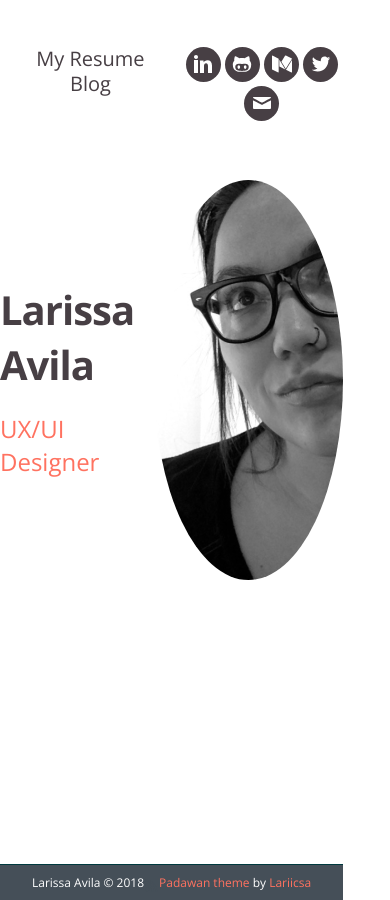
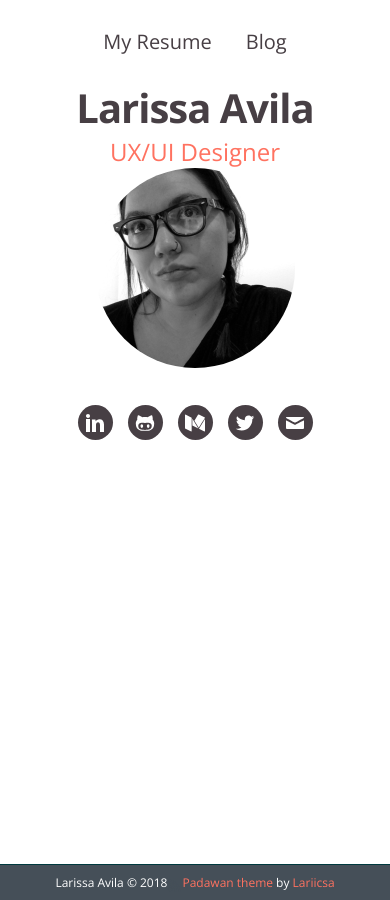
Before and after one commit to Lariicsa/lariicsa-v0, a Jekyll site: the page built from index.html, in a window 390 px wide. Built offline with Jekyll 4.4.1, drawn with Linux system fonts in a browser that asks for light colours.

Commit message:
Adjust on mobile mode

```diff
--- /dev/null
+++ b/_includes/mobile-social-links.html
@@ -0,0 +1,91 @@
+<div class="social-links mobile">
+    {% if site.facebook %}
+        <a class="link" data-title="{{ site.facebook }}" href="http://facebook.com/{{ site.facebook }}" target="_blank">
+            <svg class="icon icon-facebook"><use xlink:href="#icon-facebook"></use></svg>
+        </a>
+    {% endif %}
+
+    {% if site.google %}
+        <a class="link" data-title="{{ site.google }}" href="http://plus.google.com/+{{ site.google }}" target="_blank">
+            <svg class="icon icon-google"><use xlink:href="#icon-google"></use></svg>
+        </a>
+    {% endif %}
+
+    {% if site.instagram %}
+        <a class="link" data-title="instagram.com/{{ site.instagram }}" href="http://instagram.com/{{ site.instagram }}" target="_blank">
+            <svg class="icon icon-instagram"><use xlink:href="#icon-instagram"></use></svg>
+        </a>
+    {% endif %}
+
+    {% if site.pinterest %}
+        <a class="link" data-title="pinterest.com/{{ site.pinterest }}" href="http://pinterest.com/{{ site.pinterest }}" target="_blank">
+            <svg class="icon icon-pinterest"><use xlink:href="#icon-pinterest"></use></svg>
+        </a>
+    {% endif %}
+
+    {% if site.linkedin %}
+        <a class="link" data-title="Larissa Avila" href="http://linkedin.com/in/{{ site.linkedin }}" target="_blank">
+            <svg class="icon icon-linkedin"><use xlink:href="#icon-linkedin"></use></svg>
+        </a>
+    {% endif %}
+
+    {% if site.youtube %}
+        <a class="link" data-title="youtube.com/{{ site.youtube }}" href="http://youtube.com/{{ site.youtube }}" target="_blank">
+            <svg class="icon icon-youtube"><use xlink:href="#icon-youtube"></use></svg>
+        </a>
+    {% endif %}
+
+    {% if site.spotify %}
+        <a class="link" data-title="open.spotify.com/user/{{ site.spotify }}" href="https://open.spotify.com/user/{{ site.spotify }}" target="_blank">
+            <svg class="icon icon-spotify"><use xlink:href="#icon-spotify"></use></svg>
+        </a>
+    {% endif %}
+
+    {% if site.github %}
+        <a class="link" data-title="{{ site.github }}" href="https://github.com/{{ site.github }}" target="_blank">
+            <svg class="icon icon-github"><use xlink:href="#icon-github"></use></svg>
+        </a>
+    {% endif %}
+
+    {% if site.stackoverflow %}
+        <a class="link" data-title="stackoverflow.com/users/{{ site.stackoverflow }}" href="http://stackoverflow.com/users/{{ site.stackoverflow }}" target="_blank">
+            <svg class="icon icon-stackoverflow"><use xlink:href="#icon-stackoverflow"></use></svg>
+        </a>
+    {% endif %}
+
+    {% if site.quora %}
+        <a class="link" data-title="quora.com/profile/{{ site.quora }}" href="https://www.quora.com/profile/{{ site.quora }}" target="_blank">
+            <svg class="icon icon-quora"><use xlink:href="#icon-quora"></use></svg>
+        </a>
+    {% endif %}
+
+    {% if site.reddit %}
+        <a class="link" data-title="reddit.com/user/{{ site.reddit }}" href="https://www.reddit.com/user/{{ site.reddit }}" target="_blank">
+            <svg class="icon icon-reddit"><use xlink:href="#icon-reddit"></use></svg>
+        </a>
+    {% endif %}
+
+    {% if site.medium %}
+        <a class="link" data-title="{{ site.medium }}" href="https://medium.com/@{{ site.medium }}" target="_blank">
+            <svg class="icon icon-medium"><use xlink:href="#icon-medium"></use></svg>
+        </a>
+    {% endif %}
+
+    {% if site.twitter %}
+    <a class="link" data-title="{{ site.twitter }}" href="http://twitter.com/{{ site.twitter }}" target="_blank">
+        <svg class="icon icon-twitter"><use xlink:href="#icon-twitter"></use></svg>
+    </a>
+    {% endif %}
+
+    {% if site.vimeo %}
+        <a class="link" data-title="vimeo.com/{{ site.vimeo }}" href="https://vimeo.com/{{ site.vimeo }}" target="_blank">
+            <svg class="icon icon-vimeo"><use xlink:href="#icon-vimeo"></use></svg>
+        </a>
+    {% endif %}
+
+    {% if site.email %}
+        <a class="link" data-title="{{ site.email }}" href="mailto:{{ site.email }}">
+            <svg class="icon icon-mail"><use xlink:href="#icon-mail"></use></svg>
+        </a>
+    {% endif %}
+</div>
--- a/_layouts/page.html
+++ b/_layouts/page.html
@@ -10,9 +10,9 @@ layout: default
 				<h1 class="title">{{ site.name }}</h1>
 				<h2 class="description">{{ site.bio }}</h2>
 		</div>
+		<a class="link selfie-home" href="{{ site.url }}/about" style="background-image: url('{% if site.external-image %}{{ site.picture }}{% else %}{{ site.url }}/{{ site.picture }}{% endif %}')"></a>
 
-            <a class="link selfie-home" href="{{ site.url }}/about" style="background-image: url('{% if site.external-image %}{{ site.picture }}{% else %}{{ site.url }}/{{ site.picture }}{% endif %}')">
-            </a>
+				{% include mobile-social-links.html %}
 </div>
 
 {% else %}
--- a/_sass/base/general.sass
+++ b/_sass/base/general.sass
@@ -167,10 +167,40 @@ a.link.selfie-home
 
 
 	@media #{$mobile}
-		width: 88%
+		width: 100%
+		.page.home
+			padding: 1rem
+		a.link.selfie-home
+			width: 20rem
+			height: 20rem
+		.header-home
+			margin-top: 1rem
+		.home-profile
+			flex-direction: column
+			justify-content: flex-end
+			margin-top: 0
+		.home-description
+			margin: 0
+			align-items: center
+		.title, .description
+			margin: 0
 
 	@media #{$tablet}
-		width: 88%
+		width: 100%
+		.page.home
+			padding: 1rem
+		a.link.selfie-home
+			width: 20rem
+			height: 20rem
+		.home-profile
+			flex-direction: column
+			justify-content: flex-end
+			margin-top: 0
+		.home-description
+			margin: 0
+			align-items: center
+		.title, .description
+			margin: 0
 
 .wrapper-normal
 	max-width: 1024px
--- a/_sass/components/nav.sass
+++ b/_sass/components/nav.sass
@@ -45,3 +45,8 @@
             border-radius: 4%
             transition: all .4s ease-in-out
             width: auto
+
+@media #{$mobile}
+    .nav-home
+        justify-content: center
+        margin-bottom: 2rem
--- a/_sass/components/social-links.sass
+++ b/_sass/components/social-links.sass
@@ -1,13 +1,27 @@
 .social-links
+    display: flex
+    flex-direction: row
+    align-items: center
+    justify-content: center
     margin-top: 0
+    &.mobile
+        margin-top: 10%
+        display: none
+        > .link
+            margin-right: 1.5rem
+            &:last-child
+                margin-right: 0
 
     > .link
         background-color: $semiblack
         border-radius: 100%
+        display: flex
+        flex-direction: row
+        justify-content: center
+        align-items: center
         margin: 0
         text-decoration: none
         position: relative
-        display: inline-block
         height: 3.5rem
         width: 3.5rem
         &:hover
@@ -21,3 +35,15 @@
 
     > .icon
         transition: all ease-in-out .2s
+
+@media #{$mobile}
+    .social-links
+        display: none
+    .social-links.mobile
+        display: flex
+
+@media #{$tablet}
+    .social-links
+        display: none
+    .social-links.mobile
+        display: flex
```
